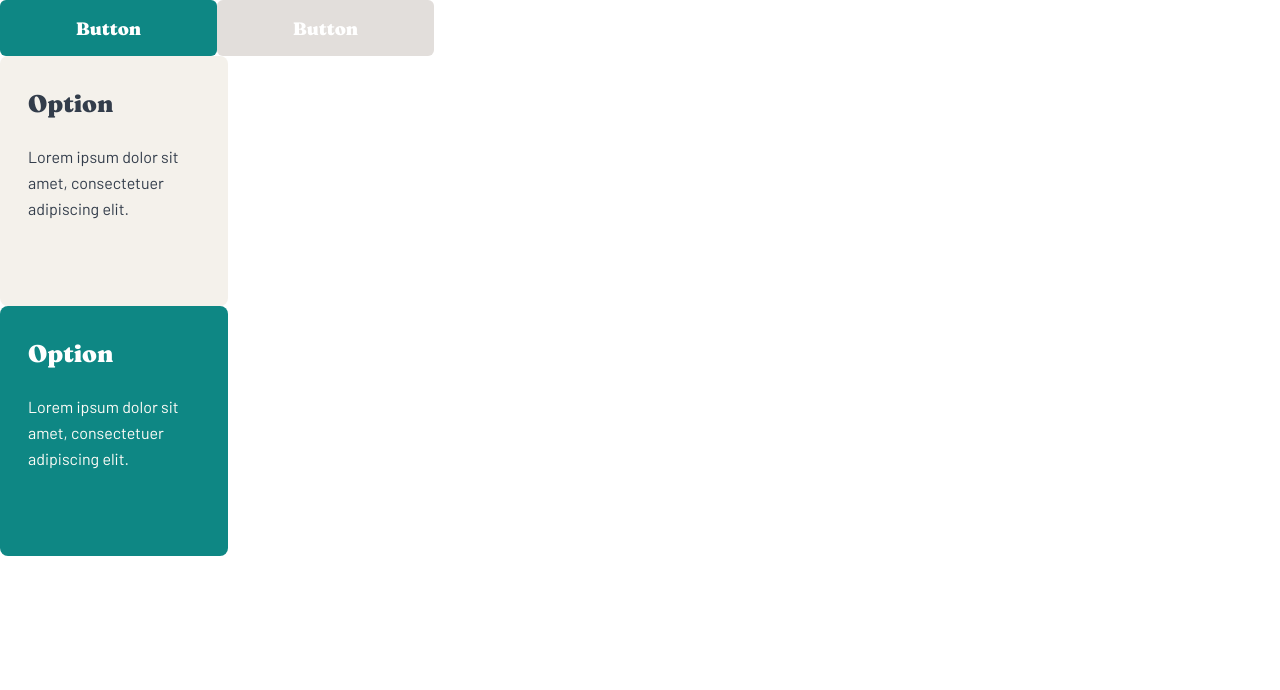
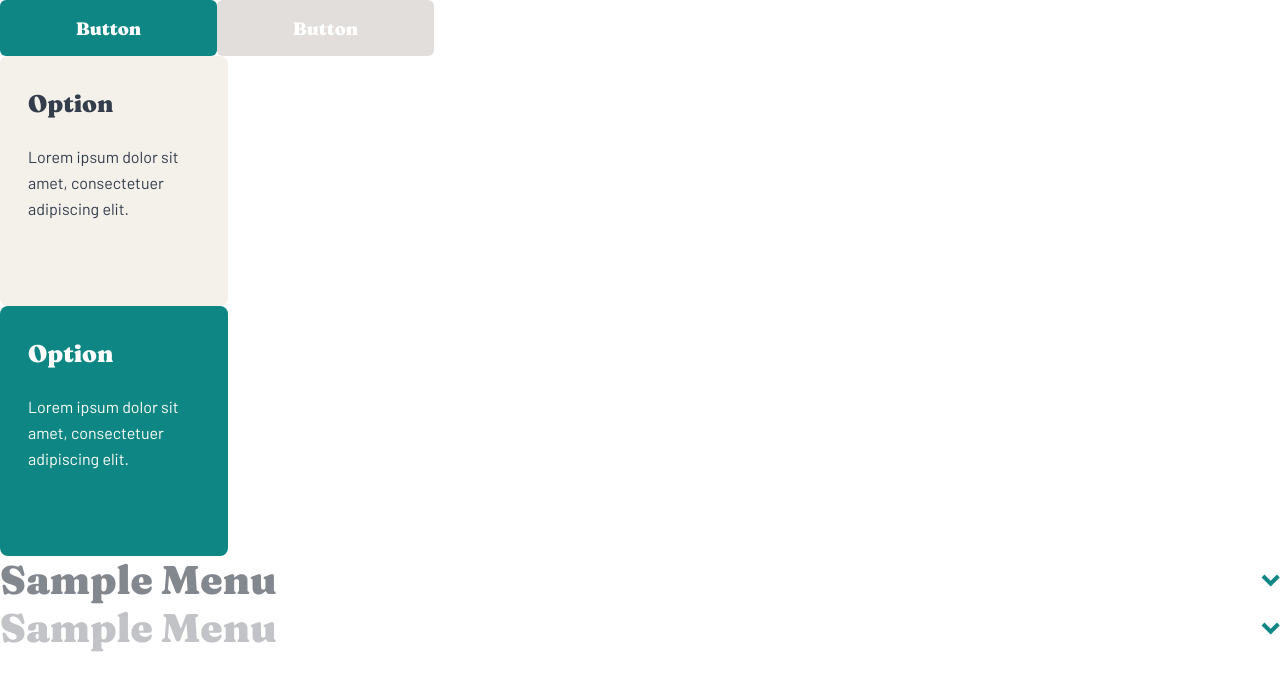
Before and after one commit to yjcyun/frontend_mentor, a React (Create React App) app in the folder intermediate/coffeeroasters_subscription_site/: page / in a window 1280 px wide. Shown: the top 690 px of the page. Built offline with nearby package versions, Linux system fonts and the light colour scheme.

Commit message:
:sparkles: Add accordion menu component

```diff
--- a/intermediate/coffeeroasters_subscription_site/src/App.tsx
+++ b/intermediate/coffeeroasters_subscription_site/src/App.tsx
@@ -1,4 +1,5 @@
 import { BrowserRouter } from "react-router-dom";
+import { AccordionMenu } from "./components/accordion-menu";
 import { BigSelection } from "./components/big-selection";
 import { Button } from "./components/button";
 
@@ -16,6 +17,8 @@ const App = () => {
         desc="Lorem ipsum dolor sit amet, consectetuer adipiscing elit."
         active
       />
+      <AccordionMenu title="Sample Menu" />
+      <AccordionMenu title="Sample Menu" disabled />
     </BrowserRouter>
   );
 };
--- /dev/null
+++ b/intermediate/coffeeroasters_subscription_site/src/components/accordion-menu.tsx
@@ -0,0 +1,55 @@
+import { useState } from "react";
+import styled from "styled-components";
+import { ReactComponent as Chevron } from "../assets/plan/desktop/icon-arrow.svg";
+
+interface AccordionMenuProps {
+  title: string;
+  disabled?: boolean;
+}
+
+interface StyledAccordionMenuProps {
+  open: boolean;
+}
+
+const StyledAccordionMenu = styled.div<StyledAccordionMenuProps>`
+  display: flex;
+  justify-content: space-between;
+  align-items: center;
+
+  h2 {
+    color: var(--grey);
+  }
+
+  svg {
+    transition: var(--transition);
+    transform: ${(props) => (props.open ? "rotate(180deg)" : "")};
+  }
+
+  &:hover {
+    svg path {
+      fill: #66d2cf;
+    }
+  }
+
+  &.disabled h2 {
+    color: var(--grey-50);
+  }
+`;
+
+export const AccordionMenu: React.FC<AccordionMenuProps> = ({
+  title,
+  disabled = false,
+}) => {
+  const [open, setOpen] = useState(false);
+  return (
+    <StyledAccordionMenu
+      className={`${disabled ? "disabled" : ""}`}
+      open={open}
+      onClick={() => setOpen(!open)}
+    >
+      <h2>{title}</h2>
+
+      <Chevron />
+    </StyledAccordionMenu>
+  );
+};
--- a/intermediate/coffeeroasters_subscription_site/src/global-styles.tsx
+++ b/intermediate/coffeeroasters_subscription_site/src/global-styles.tsx
@@ -6,9 +6,11 @@ const GlobalStyle = createGlobalStyle`
     --dark-cyan: #0e8784;
     --dark-grey-blue: #333d4b;
     --grey: #83888f;
+    --grey-50: rgba(131,136,143,0.5);
     --pale-orange: #fdd6ba;
     --light-cream: #fefcf7;
     --white: #fff;
+
 
     /* fonts */
     --bodyFF: 'Barlow', sans-serif;
```
